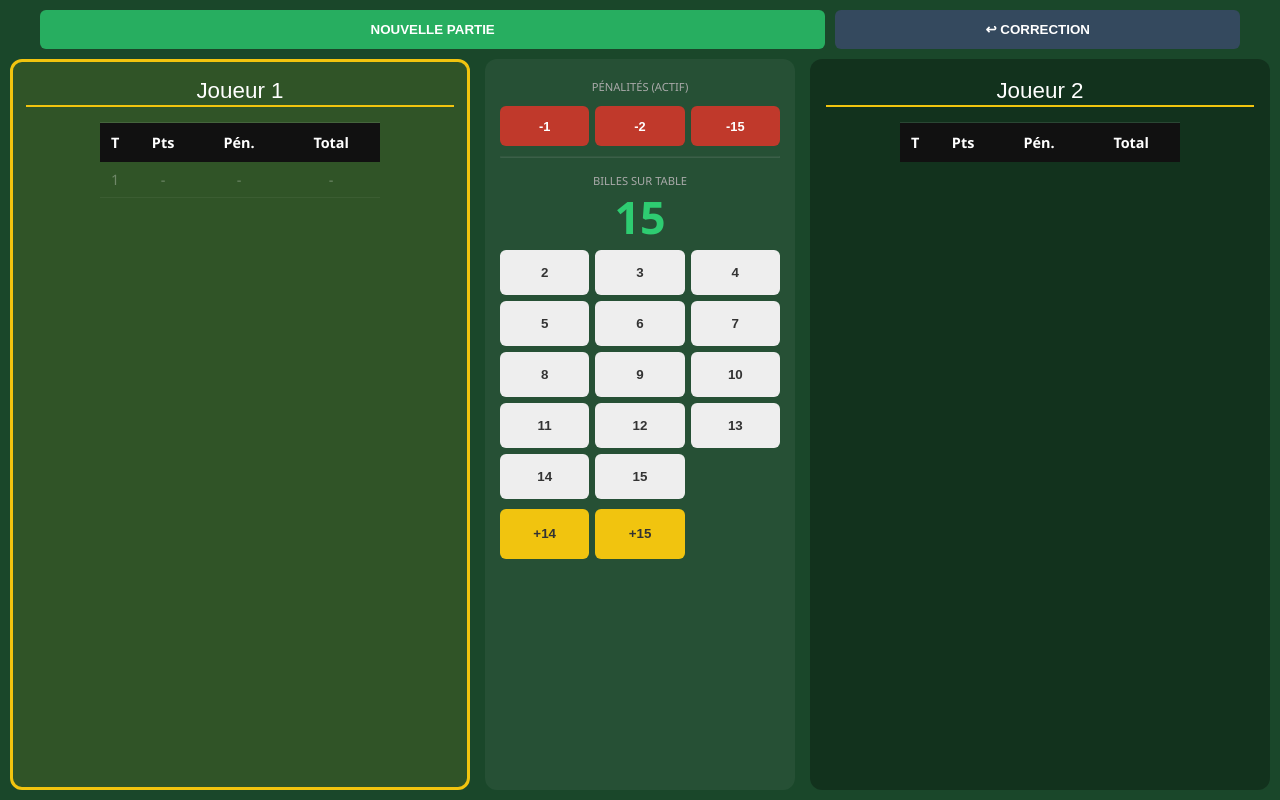
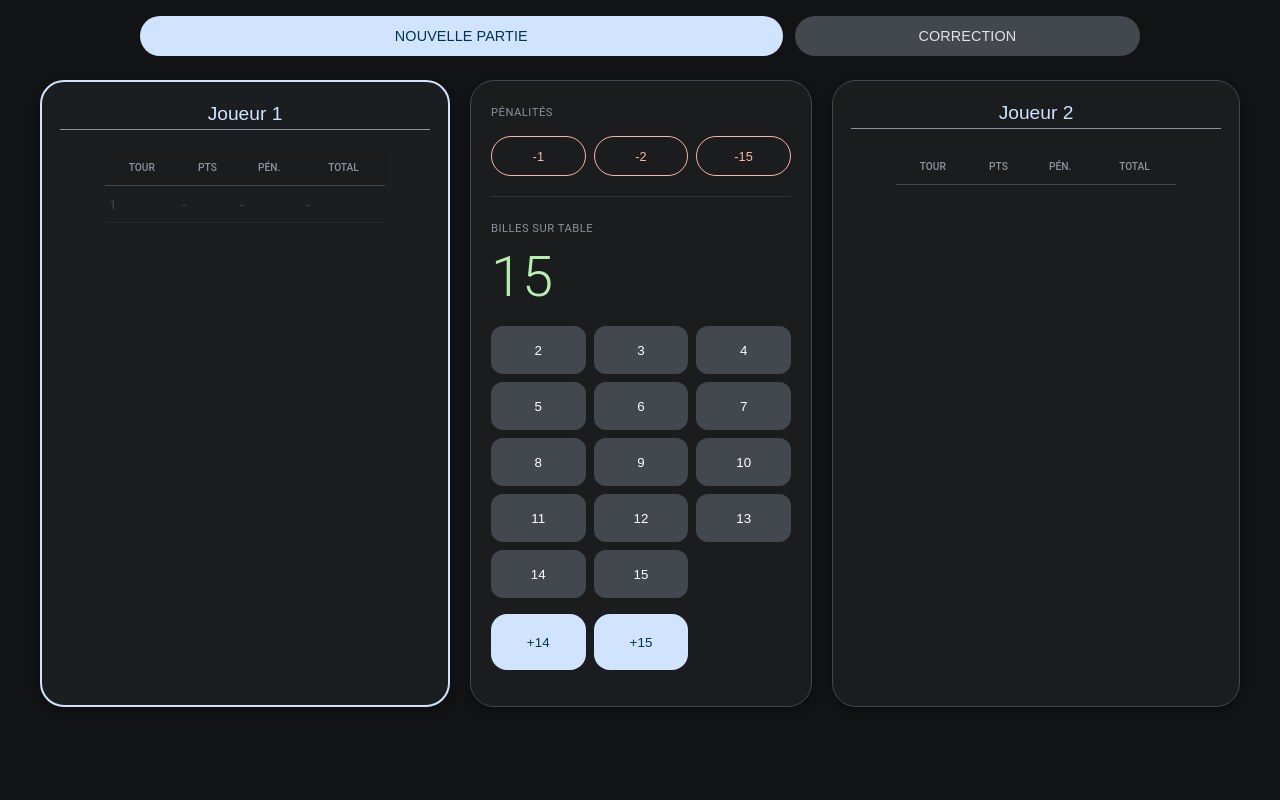
Before and after one commit to p0c07o/14-1, a plain HTML site: page index.html in a window 1280 px wide. Drawn offline with Linux system fonts and the light colour scheme.

Commit message:
Add files via upload
Material Design 3

```diff
--- a/index.html
+++ b/index.html
@@ -3,123 +3,156 @@
 <head>
     <meta charset="UTF-8">
     <meta name="viewport" content="width=device-width, initial-scale=1.0">
-    <title>14-1 Billiard Counter Pro</title>
+    <title>14-1 Billiard Scoreboard</title>
     <style>
         :root {
-            --bg-color: #1a472a;
-            --card-bg: rgba(0, 0, 0, 0.3);
-            --accent: #f1c40f;
-            --danger: #c0392b;
-            --success: #27ae60;
-            --table-width: 280px; /* Largeur fixe pour les tableaux */
+            --md-sys-color-primary: #D0E4FF;
+            --md-sys-color-on-primary: #003355;
+            --md-sys-color-surface: #1A1C1E;
+            --md-sys-color-surface-variant: #43474E;
+            --md-sys-color-on-surface: #E2E2E6;
+            --md-sys-color-outline: #8D9199;
+            --md-sys-color-error: #FFB4AB;
+            --md-sys-color-success: #B4F0AD;
+            --card-shadow: 0 4px 8px rgba(0,0,0,0.3);
         }
 
         body {
-            font-family: 'Segoe UI', Roboto, sans-serif;
-            background-color: var(--bg-color);
-            color: white;
+            font-family: 'Roboto', 'Segoe UI', sans-serif;
+            background-color: #111315;
+            color: var(--md-sys-color-on-surface);
             margin: 0;
-            padding: 10px;
+            padding: 16px;
             display: flex;
             flex-direction: column;
             min-height: 100vh;
             box-sizing: border-box;
+            align-items: center;
         }
 
+        /* --- TOP BAR --- */
         .header-btns {
             display: flex;
-            gap: 10px;
-            margin-bottom: 10px;
-            flex-shrink: 0;
+            gap: 12px;
             width: 100%;
-            max-width: 1200px;
-            margin-left: auto;
-            margin-right: auto;
+            max-width: 1000px;
+            margin-bottom: 24px;
         }
 
-        button { cursor: pointer; border: none; border-radius: 6px; font-weight: bold; transition: all 0.1s; }
-        .btn-start { background: var(--success); color: white; padding: 12px; flex: 2; }
-        .btn-undo { background: #34495e; color: white; padding: 12px; flex: 1; text-transform: uppercase; }
+        button {
+            cursor: pointer;
+            border: none;
+            border-radius: 28px; /* Material 3 style */
+            font-weight: 500;
+            letter-spacing: 0.1px;
+            transition: all 0.2s cubic-bezier(0.4, 0, 0.2, 1);
+            display: flex;
+            align-items: center;
+            justify-content: center;
+        }
 
+        .btn-start {
+            background-color: var(--md-sys-color-primary);
+            color: var(--md-sys-color-on-primary);
+            padding: 12px 24px; flex: 2;
+            font-size: 0.9em;
+        }
+
+        .btn-undo {
+            background-color: var(--md-sys-color-surface-variant);
+            color: var(--md-sys-color-on-surface);
+            padding: 12px 24px; flex: 1;
+            font-size: 0.9em;
+        }
+
+        button:hover:not(:disabled) { filter: brightness(1.1); box-shadow: 0 1px 3px rgba(0,0,0,0.4); }
+        button:active:not(:disabled) { transform: scale(0.98); }
+
+        /* --- MAIN LAYOUT --- */
         .main-container {
             display: flex;
             flex-direction: row;
-            gap: 15px;
-            flex-grow: 1;
+            gap: 20px;
+            width: 100%;
+            max-width: 1200px;
             justify-content: center;
-            width: 100%;
         }
 
-        /* Correction Bug Smartphone */
         @media (max-width: 900px) {
-            .main-container {
-                flex-direction: column;
-                align-items: center;
-                overflow-y: visible;
-            }
-            .player-zone, .center-zone {
-                width: 100% !important;
-                max-width: 400px;
-                margin-bottom: 15px;
-            }
-            .center-zone { order: -1; } /* Boutons en haut sur mobile */
-            body { overflow-y: auto; height: auto; }
+            .main-container { flex-direction: column; align-items: center; }
+            .player-zone, .center-zone { width: 100% !important; max-width: 450px; }
+            .center-zone { order: -1; margin-bottom: 24px; }
+        }
+
+        /* --- CARDS --- */
+        .player-zone, .center-zone {
+            background-color: var(--md-sys-color-surface);
+            border-radius: 24px;
+            padding: 20px;
+            box-shadow: var(--card-shadow);
+            border: 1px solid var(--md-sys-color-surface-variant);
+            transition: border 0.3s ease;
         }
 
         .player-zone {
             flex: 1;
-            background: var(--card-bg);
-            padding: 15px;
-            border-radius: 12px;
-            text-align: center;
-            border: 3px solid transparent;
             display: flex;
             flex-direction: column;
-            align-items: center; /* Centre le contenu horizontalement */
+            align-items: center;
         }
 
-        .active-player { border-color: var(--accent); background: rgba(241, 196, 15, 0.1); }
-
-        .center-zone {
-            width: 280px;
-            background: rgba(255,255,255,0.05);
-            padding: 15px;
-            border-radius: 12px;
-            text-align: center;
-            flex-shrink: 0;
+        .active-player {
+            border: 2px solid var(--md-sys-color-primary);
+            background-color: rgba(208, 228, 255, 0.05);
         }
 
         input[type="text"] {
             background: transparent;
             border: none;
-            border-bottom: 2px solid var(--accent);
-            color: white;
-            font-size: 1.4em;
+            border-bottom: 1px solid var(--md-sys-color-outline);
+            color: var(--md-sys-color-primary);
+            font-size: 1.2em;
             text-align: center;
             width: 100%;
-            margin-bottom: 15px;
+            margin-bottom: 20px;
+            padding-bottom: 4px;
         }
 
+        input[type="text"]:focus { outline: none; border-bottom: 2px solid var(--md-sys-color-primary); }
+
+        /* --- TABLE STYLE --- */
         .table-wrapper {
-            width: var(--table-width); /* Largeur fixe demandée */
+            width: 280px;
             overflow-y: auto;
-            max-height: 50vh; /* Limite la hauteur pour garder le tout compact */
-            border-top: 1px solid rgba(255,255,255,0.1);
+            max-height: 45vh;
+            scrollbar-width: thin;
         }
 
-        table { width: 100%; border-collapse: collapse; font-size: 0.9em; }
-        th { background: #111; position: sticky; top: 0; z-index: 1; padding: 10px 2px; }
-        td { border-bottom: 1px solid rgba(255,255,255,0.05); padding: 8px 2px; }
+        table { width: 100%; border-collapse: collapse; font-size: 0.85em; }
+        th {
+            color: var(--md-sys-color-outline);
+            font-weight: 500;
+            text-transform: uppercase;
+            font-size: 0.75em;
+            padding: 12px 4px;
+            border-bottom: 1px solid var(--md-sys-color-surface-variant);
+            position: sticky; top: 0; background: var(--md-sys-color-surface);
+        }
+        td { padding: 10px 4px; border-bottom: 1px solid rgba(255,255,255,0.05); }
+        .total-val { color: var(--md-sys-color-primary); font-weight: bold; }
 
-        .btn-grid { display: grid; grid-template-columns: repeat(3, 1fr); gap: 6px; margin: 10px 0; }
-        .btn-ball { background: #eee; color: #333; height: 45px; }
-        .btn-plus { background: var(--accent); color: #333; height: 50px; }
-        .btn-penalty { background: var(--danger); color: white; height: 40px; font-size: 0.8em; }
+        /* --- CONTROLS --- */
+        .center-zone { width: 300px; flex-shrink: 0; }
+        .btn-grid { display: grid; grid-template-columns: repeat(3, 1fr); gap: 8px; margin: 16px 0; }
 
-        button:disabled { opacity: 0.1; filter: grayscale(1); cursor: not-allowed; }
+        .btn-ball { background-color: var(--md-sys-color-surface-variant); color: white; height: 48px; border-radius: 12px; }
+        .btn-plus { background-color: var(--md-sys-color-primary); color: var(--md-sys-color-on-primary); height: 56px; border-radius: 16px; }
+        .btn-penalty { background-color: transparent; border: 1px solid var(--md-sys-color-error); color: var(--md-sys-color-error); height: 40px; font-size: 0.8em; }
 
-        .count-val { font-size: 2.8em; font-weight: bold; color: #2ecc71; line-height: 1; margin: 5px 0; }
-        .label { font-size: 0.7em; color: #aaa; text-transform: uppercase; }
+        button:disabled { opacity: 0.15; filter: grayscale(1); cursor: not-allowed; }
+
+        .count-val { font-size: 3.5em; font-weight: 300; color: var(--md-sys-color-success); margin: 8px 0; }
+        .label { font-size: 0.7em; color: var(--md-sys-color-outline); text-transform: uppercase; letter-spacing: 0.5px; }
 
     </style>
 </head>
@@ -127,7 +160,7 @@
 
     <div class="header-btns">
         <button class="btn-start" onclick="resetGame()">NOUVELLE PARTIE</button>
-        <button class="btn-undo" onclick="undo()">↩ CORRECTION</button>
+        <button class="btn-undo" onclick="undo()">CORRECTION</button>
     </div>
 
     <div class="main-container">
@@ -135,24 +168,27 @@
             <input type="text" id="name-p1" value="Joueur 1" onchange="saveNames()">
             <div class="table-wrapper">
                 <table id="table-p1">
-                    <thead><tr><th>T</th><th>Pts</th><th>Pén.</th><th>Total</th></tr></thead>
+                    <thead><tr><th>Tour</th><th>Pts</th><th>Pén.</th><th>Total</th></tr></thead>
                     <tbody id="body-p1"></tbody>
                 </table>
             </div>
         </div>
 
         <div class="center-zone">
-            <span class="label">Pénalités (Actif)</span>
+            <span class="label">Pénalités</span>
             <div class="btn-grid">
                 <button class="btn-penalty" onclick="applyPenalty(-1)">-1</button>
                 <button class="btn-penalty" onclick="applyPenalty(-2)">-2</button>
                 <button class="btn-penalty" onclick="applyPenalty(-15)">-15</button>
             </div>
 
-            <hr style="opacity:0.1; margin:10px 0;">
+            <hr style="opacity:0.1; margin:20px 0; border: none; border-top: 1px solid white;">
+
             <span class="label">Billes sur table</span>
             <div class="count-val" id="display-count">15</div>
+
             <div class="btn-grid" id="ball-buttons"></div>
+
             <div class="btn-grid">
                 <button class="btn-plus" onclick="handleSpecial(14)">+14</button>
                 <button class="btn-plus" onclick="handleSpecial(15)">+15</button>
@@ -163,7 +199,7 @@
             <input type="text" id="name-p2" value="Joueur 2" onchange="saveNames()">
             <div class="table-wrapper">
                 <table id="table-p2">
-                    <thead><tr><th>T</th><th>Pts</th><th>Pén.</th><th>Total</th></tr></thead>
+                    <thead><tr><th>Tour</th><th>Pts</th><th>Pén.</th><th>Total</th></tr></thead>
                     <tbody id="body-p2"></tbody>
                 </table>
             </div>
@@ -234,10 +270,10 @@
         [1, 2].forEach(n => {
             let html = "";
             state['p' + n].history.forEach(h => {
-                html += `<tr><td>${h.turn}</td><td>${h.pts}</td><td>${h.pen}</td><td><strong>${h.total}</strong></td></tr>`;
+                html += `<tr><td>${h.turn}</td><td>${h.pts}</td><td style="color:var(--md-sys-color-error)">${h.pen < 0 ? h.pen : ''}</td><td class="total-val">${h.total}</td></tr>`;
             });
             if (n === state.active && !state['p'+n].history.find(h => h.turn === state['p'+n].turn)) {
-                 html += `<tr style="opacity:0.3"><td>${state['p'+n].turn}</td><td>-</td><td>-</td><td>-</td></tr>`;
+                 html += `<tr style="opacity:0.2"><td>${state['p'+n].turn}</td><td>-</td><td>-</td><td>-</td></tr>`;
             }
             const body = document.getElementById('body-p' + n);
             body.innerHTML = html;
@@ -256,15 +292,15 @@
         localStorage.setItem("p1_name", document.getElementById('name-p1').value);
         localStorage.setItem("p2_name", document.getElementById('name-p2').value);
     }
-    function save() { localStorage.setItem("billiard_141_final_v4", JSON.stringify(state)); }
+    function save() { localStorage.setItem("billiard_141_material", JSON.stringify(state)); }
     function load() {
-        let s = localStorage.getItem("billiard_141_final_v4");
+        let s = localStorage.getItem("billiard_141_material");
         if (s) state = JSON.parse(s);
         document.getElementById('name-p1').value = localStorage.getItem("p1_name") || "Joueur 1";
-        document.getElementById('name-p2').value = localStorage.getItem("name-p2") || "Joueur 2";
+        document.getElementById('name-p2').value = localStorage.getItem("p2_name") || "Joueur 2";
         render();
     }
-    function resetGame() { if(confirm("Nouvelle partie ?")) { localStorage.removeItem("billiard_141_final_v4"); location.reload(); } }
+    function resetGame() { if(confirm("Démarrer une nouvelle partie ?")) { localStorage.removeItem("billiard_141_material"); location.reload(); } }
     window.onload = init;
 </script>
 </body>
```
